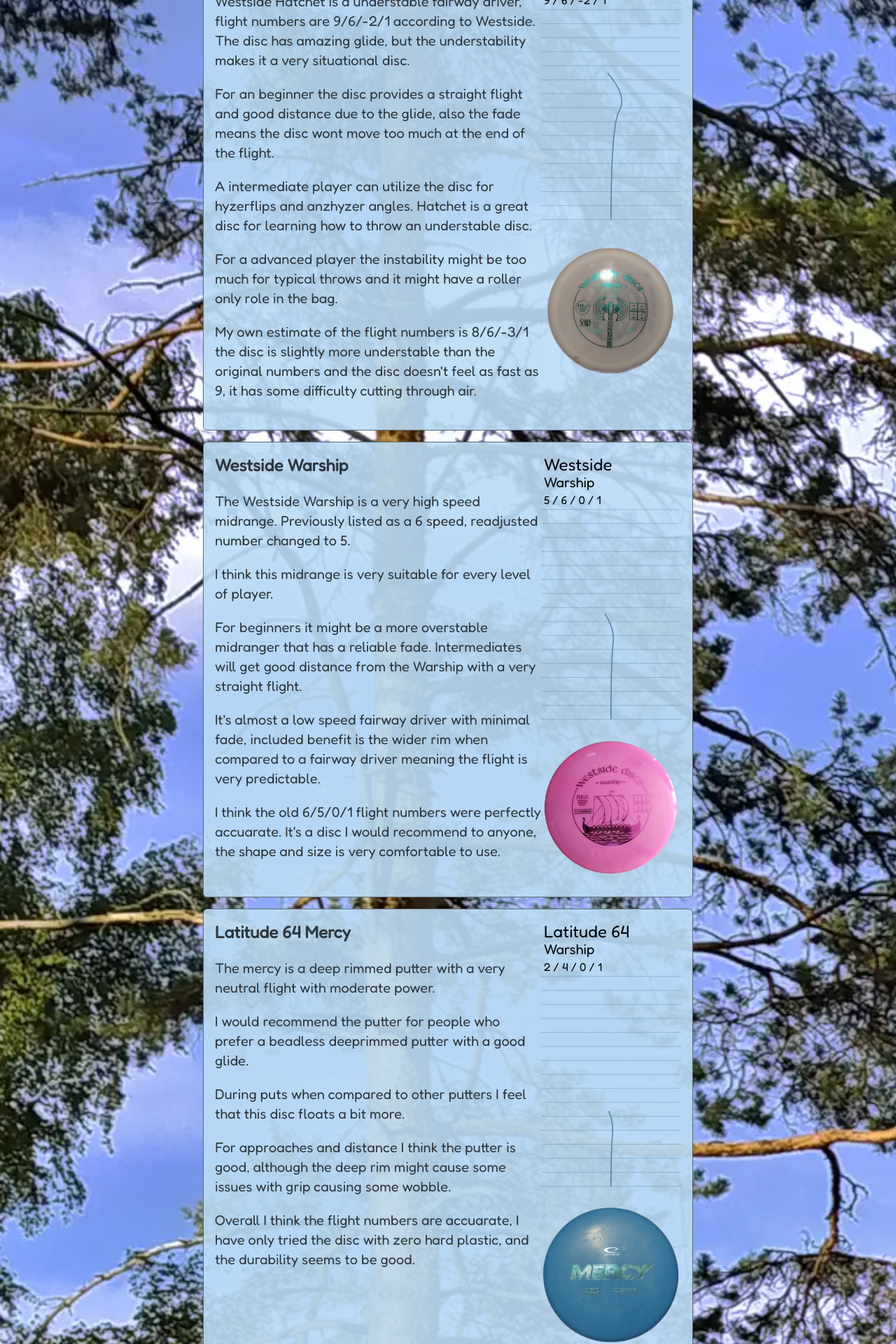
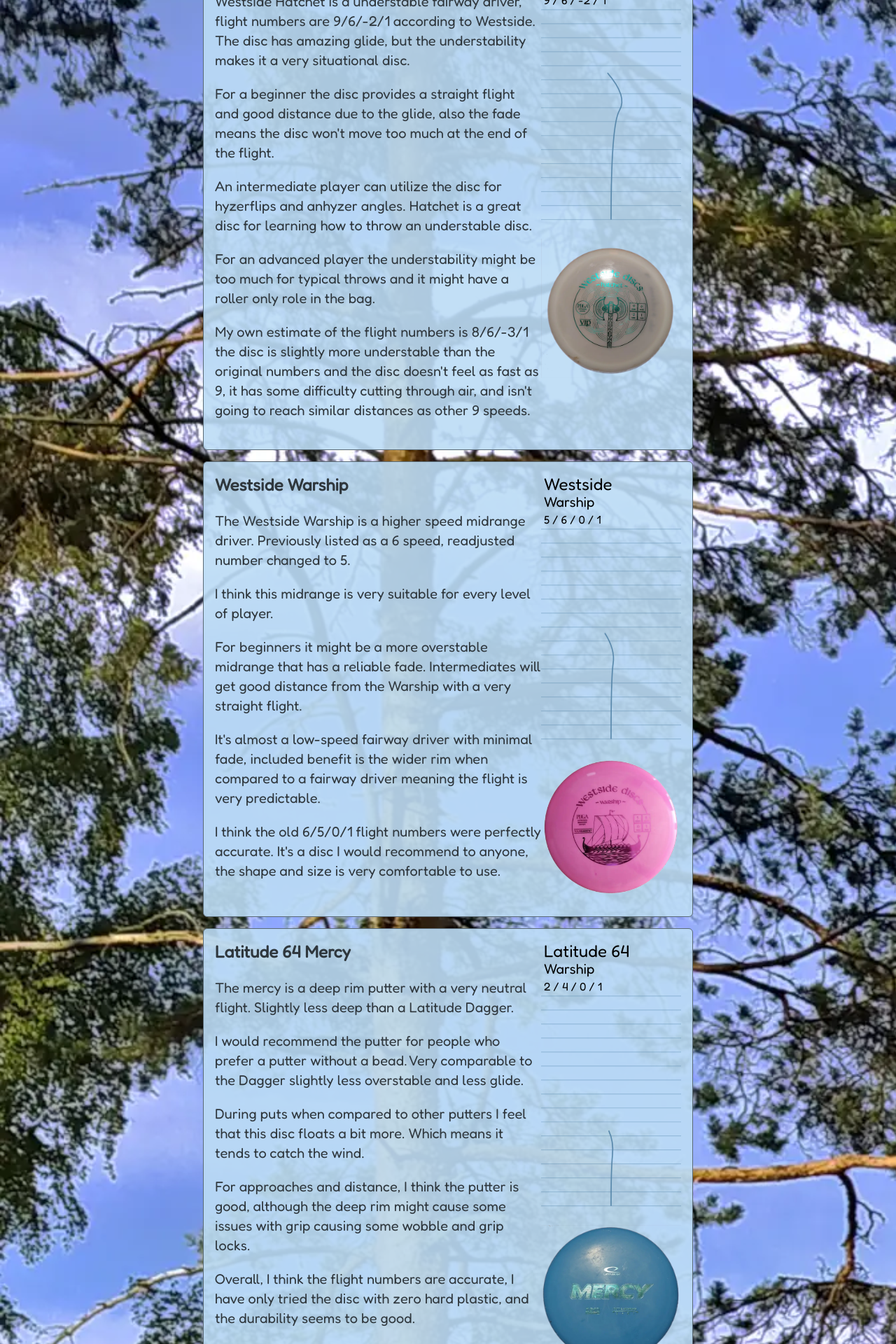
Before and after one commit to Zerkath/discgolf-webpage, a Next.js app: page /reviews in a window 1280 px wide. Shown: the part 240-2160 px from the top of the page at 70% size. Built offline with nearby package versions, Linux system fonts and the light colour scheme.

Commit message:
Some spell checking & misc changes to text

```diff
--- a/pages/reviews.tsx
+++ b/pages/reviews.tsx
@@ -15,24 +15,20 @@
                 <div className='card-text bigger'>
                     <h2>Westside Hatchet</h2>
                     <p>
-                        Westside Hatchet is a understable fairway driver, flight numbers are 9/6/-2/1 according to Westside.
-                        The disc has amazing glide, but the understability makes it a very situational disc.
-
+                        Westside Hatchet is a understable fairway driver, flight numbers are 9/6/-2/1 according to Westside. The disc has amazing glide, but the understability makes it a very situational disc.
                     </p>
                     <p>
-                        For an beginner the disc provides a straight flight and good distance due to the glide,
-                        also the fade means the disc wont move too much at the end of the flight.
+                        For a beginner the disc provides a straight flight and good distance due to the glide, also the fade means the disc won&apos;t move too much at the end of the flight.
                     </p>
                     <p>
-                        A intermediate player can utilize the disc for hyzerflips and anzhyzer angles.
-                        Hatchet is a great disc for learning how to throw an understable disc.
+                        An intermediate player can utilize the disc for hyzerflips and anhyzer angles. Hatchet is a great disc for learning how to throw an understable disc.
                     </p>
                     <p>
-                        For a advanced player the instability might be too much for typical throws and it might have a roller only role in the bag.
+                        For an advanced player the understability might be too much for typical throws and it might have a roller only role in the bag.
                     </p>
                     <p>
-                        My own estimate of the flight numbers is 8/6/-3/1 the disc is slightly more understable than the original numbers
-                        and the disc doesn&apos;t feel as fast as 9, it has some difficulty cutting through air.
+                        My own estimate of the flight numbers is 8/6/-3/1 the disc is slightly more understable than the original numbers and the disc doesn&apos;t feel as fast as 9,
+                        it has some difficulty cutting through air, and isn&apos;t going to reach similar distances as other 9 speeds.
                     </p>
                 </div>
                 <div className='card-images smaller'>
@@ -51,19 +47,19 @@
                 <div className='card-text bigger'>
                     <h2>Latitude 64 Mercy</h2>
                     <p>
-                        The mercy is a deep rimmed putter with a very neutral flight with moderate power.
+                        The mercy is a deep rim putter with a very neutral flight. Slightly less deep than a Latitude Dagger.
                     </p>
                     <p>
-                        I would recommend the putter for people who prefer a beadless deeprimmed putter with a good glide.
+                        I would recommend the putter for people who prefer a putter without a bead. Very comparable to the Dagger slightly less overstable and less glide.
                     </p>
                     <p>
-                        During puts when compared to other putters I feel that this disc floats a bit more.
+                        During puts when compared to other putters I feel that this disc floats a bit more. Which means it tends to catch the wind.
                     </p>
                     <p>
-                        For approaches and distance I think  the putter is good, although the deep rim might cause some issues with grip causing some wobble.
+                        For approaches and distance, I think the putter is good, although the deep rim might cause some issues with grip causing some wobble and grip locks.
                     </p>
                     <p>
-                        Overall I think the flight numbers are accuarate, I have only tried the disc with zero hard plastic, and the durability seems to be good.
+                        Overall, I think the flight numbers are accurate, I have only tried the disc with zero hard plastic, and the durability seems to be good.
                     </p>
                 </div>
                 <div className='card-images smaller'>
@@ -85,11 +81,10 @@
                         Discmania P2 is a moderately deep putter with a boxy shape. It&apos;s a very straight flying putter for approaches.
                     </p>
                     <p>
-                        The shape is a bit unusual it has some changes of direction and doesn&apos;t feel as smooth as some other putters.
-                        I think it suits larger hands better, than a Discmania Sensei.
+                        The shape is a bit unusual it has some changes of direction and doesn&apos;t feel as smooth as some other putters. I think it suits larger hands better than its sibling the Discmania Sensei.
                     </p>
                     <p>
-                        Very neutral putting flight, doesn&apos;t overly catch the wind.
+                        Very neutral putting flight doesn&apos;t overly catch the wind. If you like the feel, it will suit you well.
                     </p>
                     <p>
                         Good disc, has had some supply issues in the past, currently released model is in flex 2 plastic and supply issues seem to have been mostly solved.
@@ -114,10 +109,13 @@
                         The Innova Wraith is a very popular 11 speed distance driver. It has a good blend of understability and provides some good distance for intermediates and professionals.
                     </p>
                     <p>
-                        The shape is smooth, the rim isnt overly large and can be handled by most hand sizes. Comes in most Innova plastics.
+                        The shape is smooth, the rim isn&apos;t overly large and can be handled by most hand sizes. Comes in most Innova plastics. Star and champion plastics going for about 15 euros, dx variants for 12.
                     </p>
                     <p>
-                        Can provide a very straight shot with a hyzer flip or maximum distance with a S line curve.
+                        For beginners the speed might be too much to get the full flight out of it. But it&apos;s a good disc to grow into and will at least be useful for beginners in headwinds and throws where stability is required.
+                    </p>
+                    <p>
+                        For intermediates and professionals, it can provide a very straight shot with a hyzer flip or maximum distance with a S line curve.
                     </p>
                     <p>
                         Probably one of the best distance drivers out there for most players, requires some experience to get the most out of it.
@@ -150,20 +148,20 @@
             <div className='card-text bigger'>
                 <h2>{props.header || ""}Westside Warship</h2>
                 <p>
-                    The Westside Warship is a very high speed midrange. Previously listed as a 6 speed, readjusted number changed to 5.
+                    The Westside Warship is a higher speed midrange driver. Previously listed as a 6 speed, readjusted number changed to 5.
                 </p>
                 <p>
                     I think this midrange is very suitable for every level of player.
                 </p>
                 <p>
-                    For beginners it might be a more overstable midranger that has a reliable fade.
+                    For beginners it might be a more overstable midrange that has a reliable fade.
                     Intermediates will get good distance from the Warship with a very straight flight.
                 </p>
                 <p>
-                    It&apos;s almost a low speed fairway driver with minimal fade, included benefit is the wider rim when compared to a fairway driver meaning the flight is very predictable.
+                    It&apos;s almost a low-speed fairway driver with minimal fade, included benefit is the wider rim when compared to a fairway driver meaning the flight is very predictable.
                 </p>
                 <p>
-                    I think the old 6/5/0/1 flight numbers were perfectly accuarate. It&apos;s a disc I would recommend to anyone, the shape and size is very comfortable to use.
+                    I think the old 6/5/0/1 flight numbers were perfectly accurate. It&apos;s a disc I would recommend to anyone, the shape and size is very comfortable to use.
                 </p>
             </div>
             <div className='card-images smaller'>
```
Also changed, not shown: pages/starter.tsx (+4 -4 lines), pages/terminology.tsx (+35 -33 lines).
